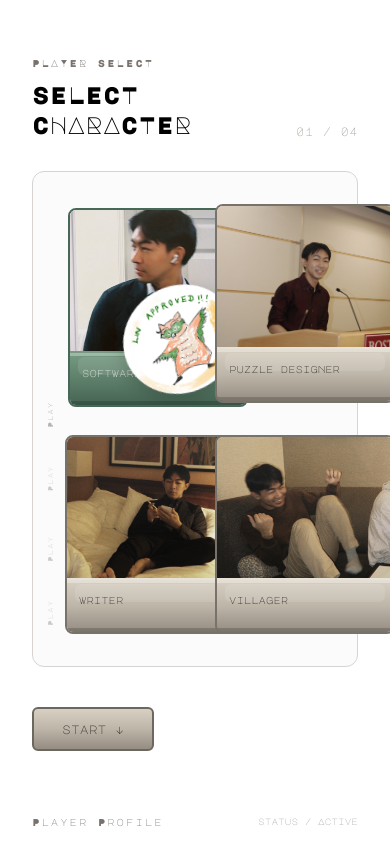
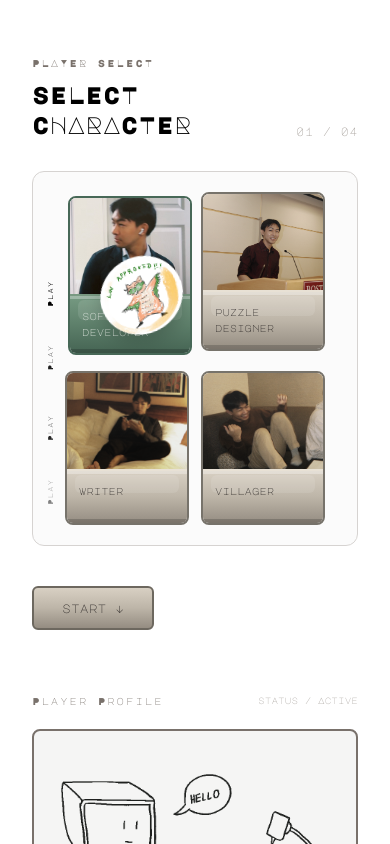
Before and after one commit to Linkhant19/portfolio, a React (Vite) app: page / in a window 390 px wide. Shown: the top 844 px of the page. Built offline with nearby package versions, Linux system fonts and the light colour scheme.

Commit message:
fixed some issues with mobile interactions

```diff
--- a/src/components/character/CharacterOption.jsx
+++ b/src/components/character/CharacterOption.jsx
@@ -15,7 +15,7 @@ export default function CharacterOption({
             aria-pressed={isSelected}
             className={`
                 group relative
-                w-[180px]
+                w-full min-w-0 sm:w-[180px]
                 cursor-pointer
                 text-left
 
--- a/src/components/character/CharacterSelector.jsx
+++ b/src/components/character/CharacterSelector.jsx
@@ -102,7 +102,8 @@ export default function CharacterSelector({
                         rounded-xl
                         border border-stone-300
                         bg-stone-100/40
-                        px-8 py-8
+                        px-8 py-5
+                        sm:px-8 sm:py-8
                     "
                 >
                     {/* text moving thingy. opposite from rightside one. */}
@@ -143,7 +144,6 @@ export default function CharacterSelector({
                                         font-major-mono
                                         text-[7px]
                                         tracking-[0.18em]
-                                        text-stone-400/60
 
                                         [writing-mode:vertical-rl]
                                     "
@@ -161,9 +161,14 @@ export default function CharacterSelector({
                             relative z-10
                             mx-auto
                             grid
-                            w-fit
+                            w-full
                             grid-cols-2
-                            gap-x-10 gap-y-8
+
+                            gap-x-3 gap-y-5
+
+                            sm:w-fit
+                            sm:gap-x-10
+                            sm:gap-y-8
                         "
                     >
                         {characters.map((character, index) => (
--- a/src/components/project/ProjectIntro.jsx
+++ b/src/components/project/ProjectIntro.jsx
@@ -9,6 +9,7 @@ import {
     Group,
     Puzzle,
 } from "iconoir-react";
+import { useState } from "react";
 
 const traitIcons = {
     technical: Code,
@@ -124,8 +125,6 @@ export default function CharacterProjectIntro({ character }) {
                     </div>
                 </div>
 
-                {/* TRAITS */}
-
                 <div className="mt-12">
 
                     <p
@@ -159,8 +158,6 @@ export default function CharacterProjectIntro({ character }) {
                     </div>
 
                 </div>
-
-                {/* SCROLL TO PROJECTS */}
 
                 <a
                     href="#project-list"
@@ -233,14 +230,20 @@ function Trait({
     label,
     description,
 }) {
+    const [isOpen, setIsOpen] = useState(false);
+
     return (
         <div className="group relative">
 
-            {/* TRAIT ICON */}
-
-            <div
+            <button
+                type="button"
+                onClick={() => setIsOpen((open) => !open)}
+                onBlur={() => setIsOpen(false)}
+                aria-expanded={isOpen}
+                aria-label={`${label}: ${description}`}
                 className="
                     flex h-14 w-14
+                    cursor-pointer
                     items-center justify-center
 
                     rounded-md
@@ -252,7 +255,14 @@ function Trait({
                     transition-transform
                     duration-150
 
-                    group-hover:-translate-y-1
+                    hover:-translate-y-1
+
+                    focus-visible:outline-2
+                    focus-visible:outline-offset-4
+                    focus-visible:outline-stone-500
+
+                    active:translate-x-[2px]
+                    active:translate-y-[2px]
                 "
             >
                 <Icon
@@ -260,12 +270,10 @@ function Trait({
                     height={26}
                     strokeWidth={1.4}
                 />
-            </div>
-
-            {/* TOOLTIP */}
+            </button>
 
             <div
-                className="
+                className={`
                     pointer-events-none
                     absolute
                     bottom-[calc(100%+14px)]
@@ -274,21 +282,27 @@ function Trait({
 
                     w-48
                     -translate-x-1/2
-                    translate-y-2
 
                     border border-stone-400
                     bg-[#F5F1E8]
                     p-3
 
-                    opacity-0
                     shadow-md
 
                     transition-all
                     duration-150
 
-                    group-hover:translate-y-0
-                    group-hover:opacity-100
-                "
+                    ${
+                        isOpen
+                            ? "translate-y-0 opacity-100"
+                            : `
+                                translate-y-2
+                                opacity-0
+                                group-hover:translate-y-0
+                                group-hover:opacity-100
+                            `
+                    }
+                `}
             >
                 <p
                     className="
--- a/src/data/projects.js
+++ b/src/data/projects.js
@@ -8,6 +8,7 @@
 // 5. writing
 // maybe more if I need later.
 
+import PortfolioGif from "../assets/images/projects/portfolio_website.gif";
 import CommuteBeatGif from "../assets/images/projects/commutebeat.gif";
 import LivableStreetsGif from "../assets/images/projects/livablestreets.gif";
 import FullStackGif from "../assets/images/projects/fullstackjourney.gif";
@@ -77,8 +78,18 @@ export const projects = [
         {
             developer: 3,
         },
-        description: "THIS WEBSITE!!!!!",
-        image: CommuteBeatGif,
+        description: "I designed and developed this interactive portfolio to bring together the different sides of my work in software development, puzzle and event design, and creative writing. Instead of organizing everything as a traditional project gallery, I built the experience around a character-selection system where visitors can choose a path and explore projects through interfaces inspired by games and physical objects. Built with React, Vite, and Tailwind CSS, the site combines custom illustrations, animated interactions, responsive UI components, and visual storytelling.",
+        highlights: [
+            "React",
+            "Vite",
+            "Tailwind CSS",
+            "interaction design",
+            "character-selection system",
+            "custom illustrations",
+            "responsive design",
+            "visual storytelling",
+        ],
+        image: PortfolioGif,
     },
 
     {
--- a/src/index.css
+++ b/src/index.css
@@ -99,11 +99,23 @@ html {
     }
 
     10% {
+        opacity: 0.25;
+    }
+
+    25% {
+        opacity: 0.85;
+    }
+
+    50% {
         opacity: 0.95;
     }
 
+    75% {
+        opacity: 0.85;
+    }
+
     90% {
-        opacity: 0.85;
+        opacity: 0.25;
     }
 
     100% {
```
Also changed, not shown: src/assets/images/projects/portfolio_website.gif (added).
